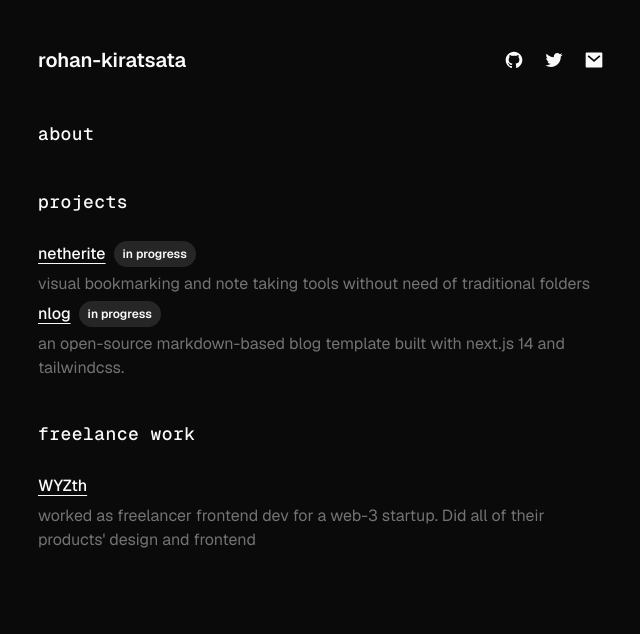
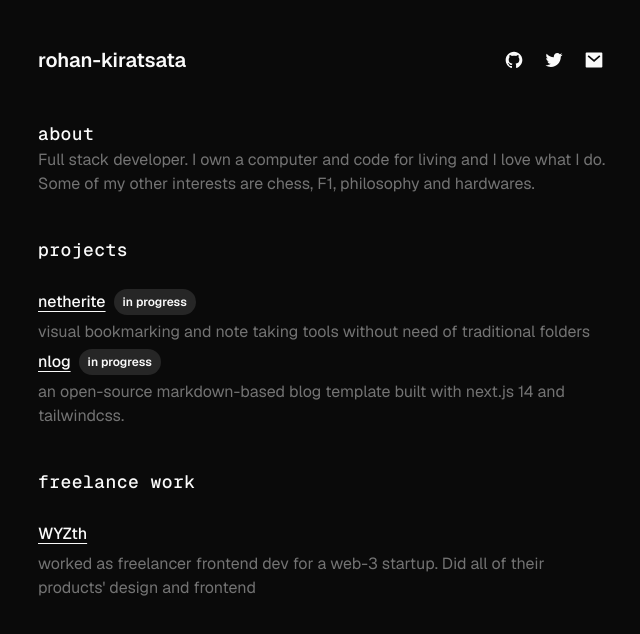
Before and after one commit to rohan-kiratsata/portfolio, a Next.js app: page / in a window 1280 px wide. Shown: the top 634 px of the page, without its empty margins (314-954 px from the left). Built offline with nearby package versions, Linux system fonts and the light colour scheme.

Commit message:
minor bug fix

```diff
--- a/src/components/about.tsx
+++ b/src/components/about.tsx
@@ -1,10 +1,11 @@
+import { site } from "@/config";
 import React from "react";
 
 export default function About() {
   return (
     <div>
       <h2 className="heading">about</h2>
-      <p className="text-base text-neutral-500"></p>
+      <p className="text-base text-neutral-500">{site.description}</p>
     </div>
   );
 }
```
